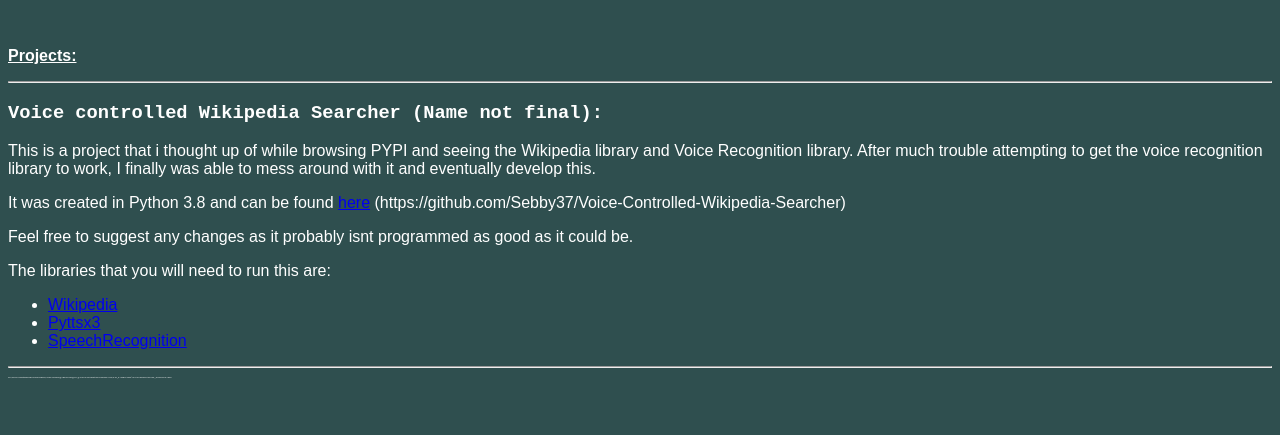
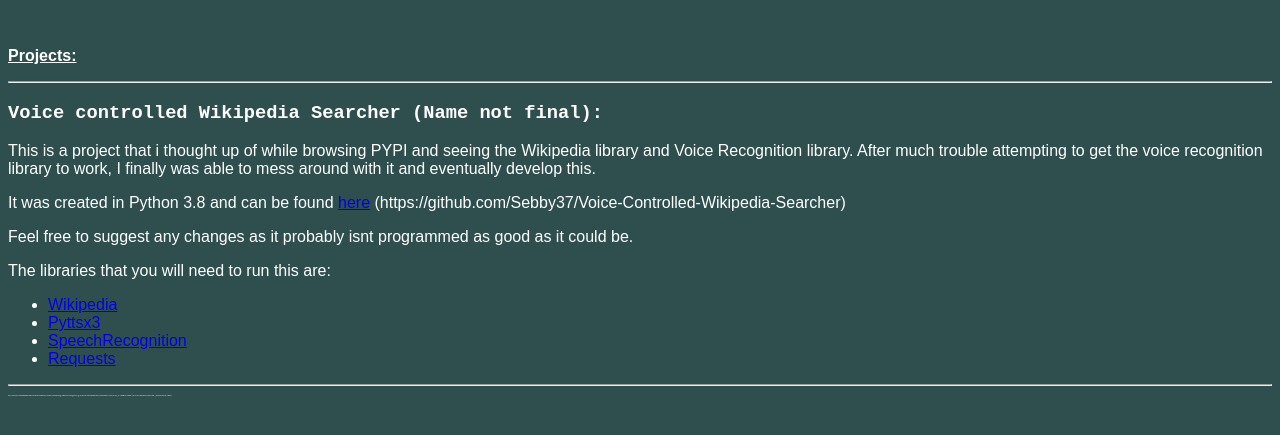
Before and after one commit to Sebby37/Sebby37.github.io, a plain HTML site: page projects.html in a window 1280 px wide. Shown: the part 135-570 px from the top of the page. Drawn offline with Linux system fonts and the light colour scheme.

Commit message:
Update projects.html

```diff
--- a/projects.html
+++ b/projects.html
@@ -20,6 +20,7 @@
             <li><a href='https://pypi.org/project/wikipedia/'>Wikipedia</a></li>
             <li><a href='https://pypi.org/project/pyttsx3/'>Pyttsx3</a></li>
             <li><a href='https://pypi.org/project/SpeechRecognition/'>SpeechRecognition</a></li>
+            <li><a href='https://pypi.org/project/requests/'>Requests</a></li>
         </ul>
         <hr>
         <p style='font-size: 2px;'>FD,*#CNCV1DfQtDBle!1Bl7Q+D0[7FBlmo;+DGF1H#IgJG@>B2+EVNE@rH7,@:OC%D.Oi%DfQtADf'&.Eb/[#Df.*KFD,6'+E_a:+DlBHASkjiC`m.sA9)7&F#kFbAR]+W3'_D)FDPl6CG'+8D#</p> <!--b@se 85-->
```
